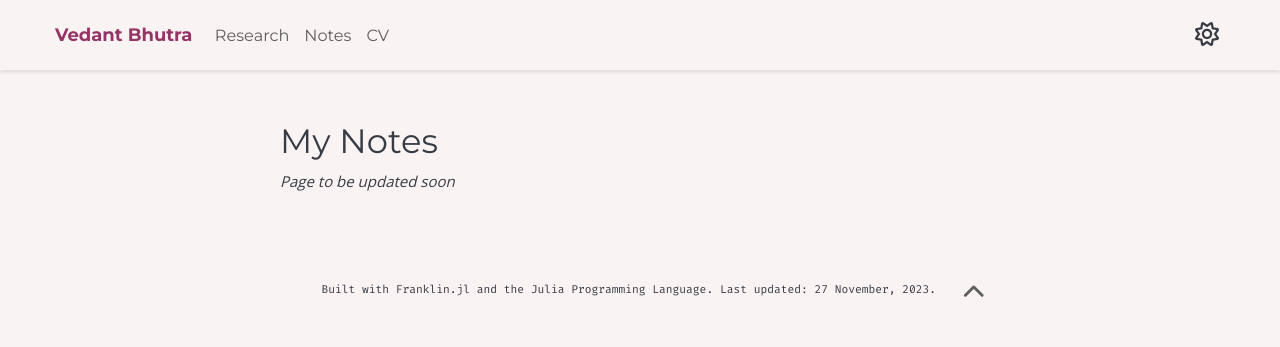
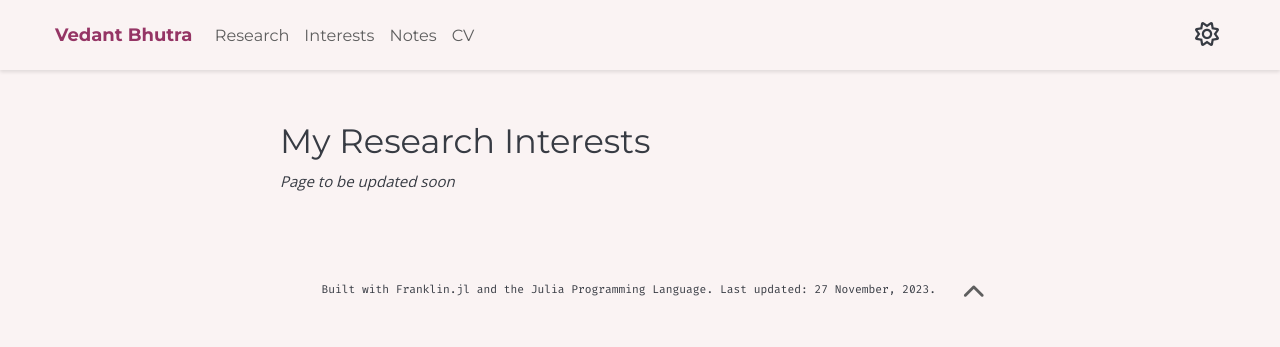
Before and after one commit to vedant-bhutra/vedant-bhutra.github.io, a website: page interests/index.html in a window 1280 px wide. Drawn offline with nearby package versions, Linux system fonts and the light colour scheme; some packages are replaced by stand-ins of ours.

Commit message:
Deploying to gh-pages from  @ 60d70963fe4842fd88829b2469575ca9574396b6 🚀

```diff
--- a/interests/index.html
+++ b/interests/index.html
@@ -51,7 +51,7 @@
 
   <script src="https://cdnjs.cloudflare.com/ajax/libs/lazysizes/5.1.2/lazysizes.min.js" integrity="sha256-Md1qLToewPeKjfAHU1zyPwOutccPAm5tahnaw7Osw0A=" crossorigin=anonymous async></script>
 
-   <title>Vedant Bhutra | Research</title>
+   <title>Vedant Bhutra | Interests</title>
 </head>
 
 <body id=top data-spy="scroll" data-offset="70" data-target=#navbar-main>
@@ -74,6 +74,7 @@
     <div class="navbar-collapse main-menu-item collapse justify-content-start" id=navbar-content>
       <ul class="navbar-nav d-md-inline-flex">
         <li class=nav-item><a class=nav-link href="/research/"><span>Research</span></a></li>
+        <li class=nav-item><a class=nav-link href="/interests/"><span>Interests</span></a></li>
         <li class=nav-item><a class=nav-link href="/notes/"><span>Notes</span></a></li>
         <li class=nav-item><a class=nav-link href="https://drive.google.com/file/d/1kRoLbxPj_T7aX-9RAj9q3cLSxd2eWE-x/view?usp=sharing"><span>CV</span></a></li>
       </ul>
@@ -106,7 +107,7 @@
       <div class="article-container">
         <div class="article-style">
 
-<div class="franklin-content"><h1 id="my_notes"><a href="#my_notes" class="header-anchor">My Notes</a></h1>
+<div class="franklin-content"><h1 id="my_research_interests"><a href="#my_research_interests" class="header-anchor">My Research Interests</a></h1>
 <p><em>Page to be updated soon</em></p>
 
 </div> <!-- article style -->
```
Also changed, not shown: 404.html (+1 -0 lines), index.html (+1 -0 lines), notes/index.html (+2 -1 lines), research/index.html (+1 -0 lines).
